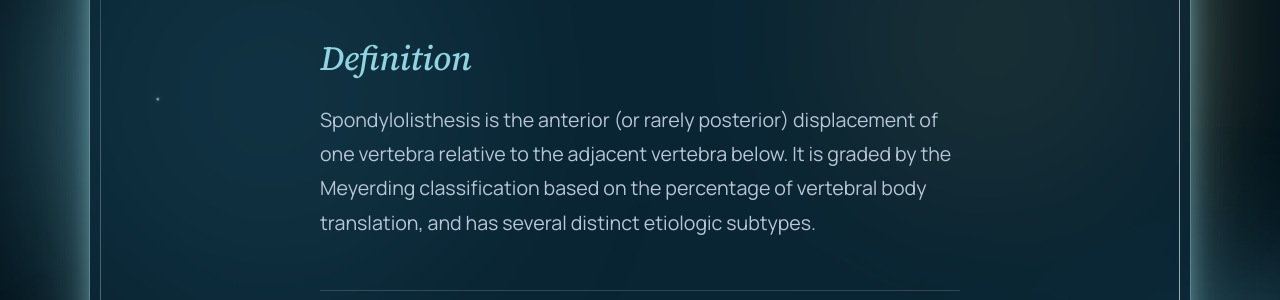
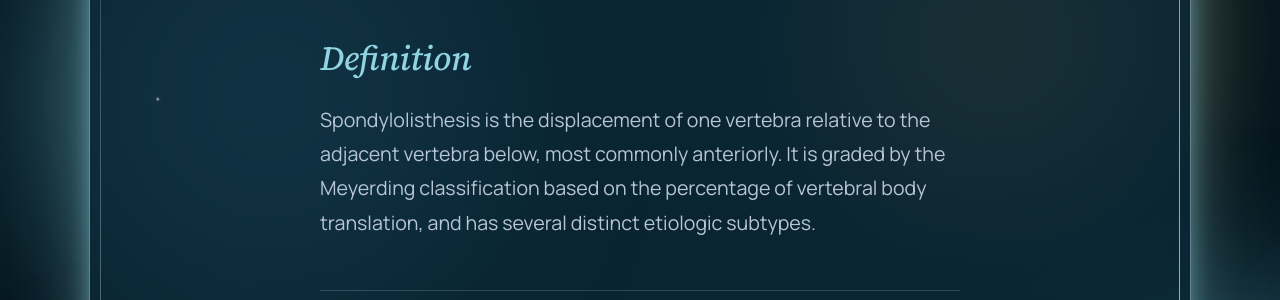
Before and after one commit to tech524tintillo/spineradiology, an MkDocs documentation site: the page built from docs/degenerative-disease/spondylolisthesis.md, in a window 1280 px wide and 900 px high, scrolled down 348 px. Shown: the part 154-454 px from the top of the window. Built offline with MkDocs 1.6.1 and Material for MkDocs 9.7.7, drawn with Linux system fonts in a browser that asks for light colours; some of the changed text lies outside the part shown.

Commit message:
Edit spondylolisthesis: (#34)
Co-authored-by: rubaya.yeahia.eras <rubaya.yeahia.eras@gmail.com>

```diff
--- a/docs/degenerative-disease/spondylolisthesis.md
+++ b/docs/degenerative-disease/spondylolisthesis.md
@@ -2,7 +2,7 @@
 
 ## Definition
 
-Spondylolisthesis is the anterior (or rarely posterior) displacement of one vertebra relative to the adjacent vertebra below. It is graded by the Meyerding classification based on the percentage of vertebral body translation, and has several distinct etiologic subtypes.
+Spondylolisthesis is the displacement of one vertebra relative to the adjacent vertebra below, most commonly anteriorly.  It is graded by the Meyerding classification based on the percentage of vertebral body translation, and has several distinct etiologic subtypes.
 
 ## Classification
 
```
Also changed, not shown: other parts of docs/degenerative-disease/spondylolisthesis.md (+1 -1 lines).
